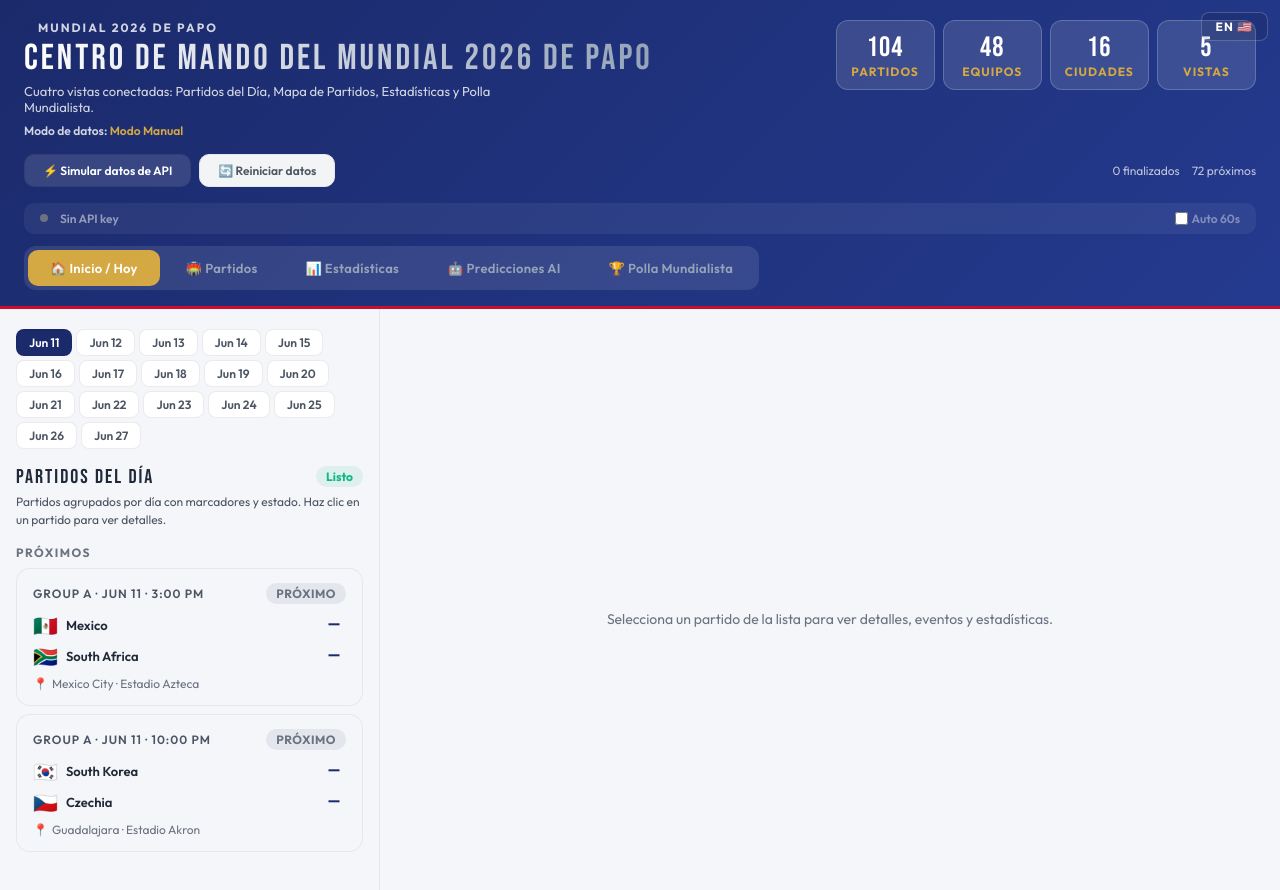
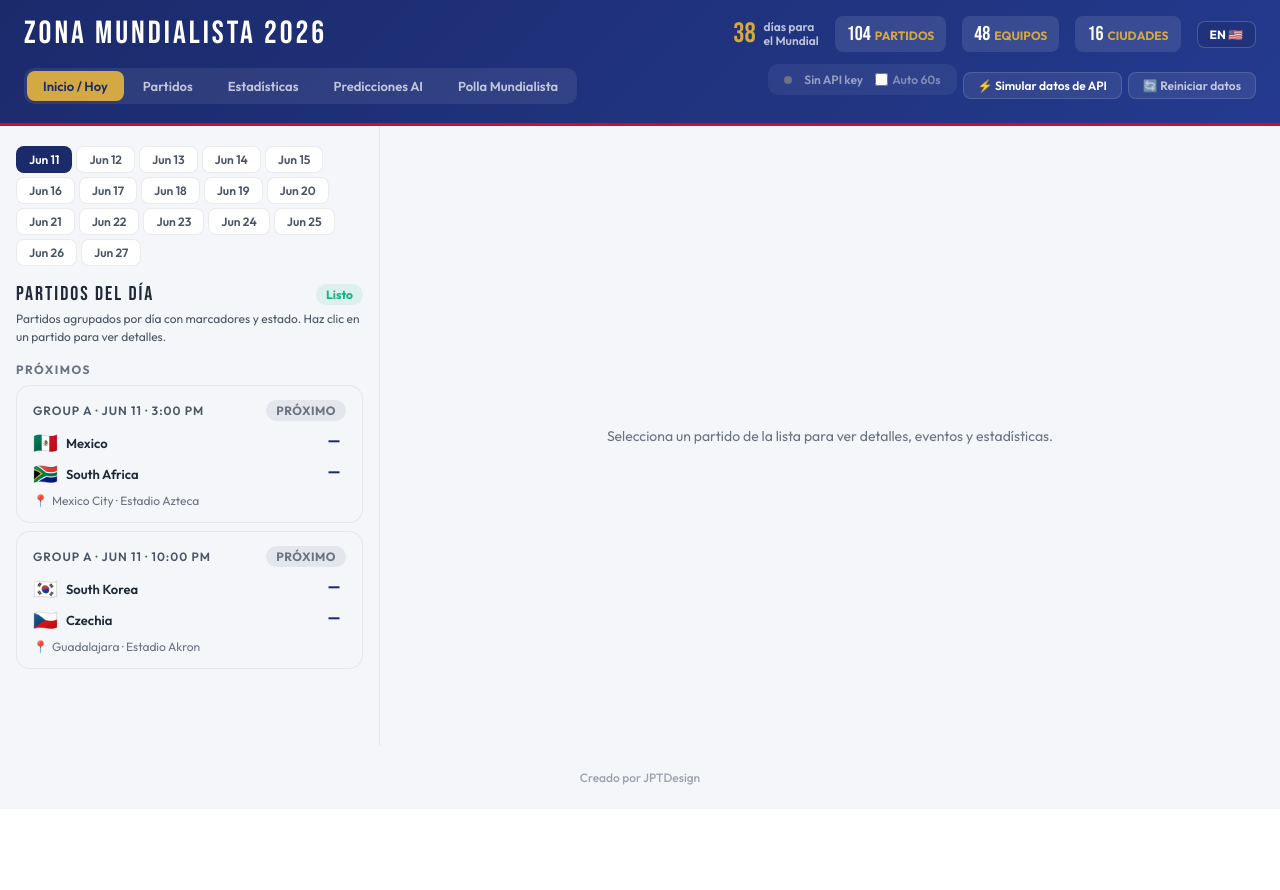
Before and after one commit to papsTrue73/worldcup-papo, a React (Vite) app: page / in a window 1280 px wide. Shown: the top 890 px of the page. After the commit the page ends 809 px from the top, so only its background shows below. Built offline with nearby package versions, Linux system fonts and the light colour scheme.

Commit message:
update app

```diff
--- a/src/App.jsx
+++ b/src/App.jsx
@@ -14,8 +14,8 @@ if(ENV_SHEET_ID)ENV_SHEET_URL=`https://docs.google.com/spreadsheets/d/${ENV_SHEE
 const LANG = {
   es: {
     // Header
-    brandSub: "Mundial 2026 de Papo",
-    brandTitle: "Centro de Mando del Mundial 2026 de Papo",
+    brandSub: "Zona Mundialista",
+    brandTitle: "Zona Mundialista 2026",
     brandDesc: "Cuatro vistas conectadas: Partidos del Día, Mapa de Partidos, Estadísticas y Polla Mundialista.",
     dataMode: "Modo de datos:",
     apiLive: "API en Vivo Conectada",
@@ -115,8 +115,8 @@ const LANG = {
     evYellow: "Tarjeta Amarilla", evRed: "Tarjeta Roja",
   },
   en: {
-    brandSub: "Papo's 2026 World Cup",
-    brandTitle: "Papo's 2026 World Cup Command Center",
+    brandSub: "Zona Mundialista",
+    brandTitle: "Zona Mundialista 2026",
     brandDesc: "Four connected views: Today's Games, Fixture Map, Statistics Center and Prediction Game.",
     dataMode: "Data mode:",
     apiLive: "Live API Connected", demoActive: "Demo Mode Active", manualMode: "Manual Mode",
@@ -409,6 +409,37 @@ const DEMO_PLAYERS = [
 const fl=document.createElement("link");
 fl.href="https://fonts.googleapis.com/css2?family=Bebas+Neue&family=Outfit:wght@300;400;500;600;700;800&display=swap";
 fl.rel="stylesheet";document.head.appendChild(fl);
+// Hide scrollbar on mobile nav
+const mobileCSS = document.createElement("style");
+mobileCSS.textContent = `*{-webkit-tap-highlight-color:transparent}::-webkit-scrollbar{width:4px;height:4px}::-webkit-scrollbar-thumb{background:rgba(0,0,0,.1);border-radius:4px}@media(max-width:768px){.nav-scroll::-webkit-scrollbar{display:none}}`;
+document.head.appendChild(mobileCSS);
+
+// Countdown to World Cup kickoff: June 11, 2026
+// Mobile detection
+function useIsMobile(bp=768) {
+  const [m, setM] = useState(typeof window!=="undefined" && window.innerWidth < bp);
+  useEffect(() => {
+    const h = () => setM(window.innerWidth < bp);
+    window.addEventListener("resize", h);
+    return () => window.removeEventListener("resize", h);
+  }, [bp]);
+  return m;
+}
+
+const WC_START = new Date("2026-06-11T17:00:00-04:00").getTime();
+function Countdown() {
+  const [now, setNow] = useState(Date.now());
+  useEffect(() => { const id = setInterval(() => setNow(Date.now()), 60000); return () => clearInterval(id); }, []);
+  const diff = WC_START - now;
+  if(diff <= 0) return <span style={{fontSize:12,fontWeight:700,color:"#10b981"}}>⚽ EN VIVO</span>;
+  const days = Math.ceil(diff/86400000);
+  return (
+    <div style={{display:"flex",alignItems:"center",gap:8}}>
+      <span style={{fontFamily:fb,fontSize:28,color:"#D4A843",lineHeight:1}}>{days}</span>
+      <span style={{fontSize:12,color:"rgba(255,255,255,.7)",fontWeight:600,lineHeight:1.2}}>días para<br/>el Mundial</span>
+    </div>
+  );
+}
 
 const ff = "'Outfit',sans-serif";
 const fb = "'Bebas Neue',sans-serif";
@@ -489,6 +520,7 @@ function GameCard({match:m, selected, onClick}) {
 // ─────────────────────────────────────────────
 function MatchDetail({match:m, onEdit}) {
   const t=_t;
+  const mobile=useIsMobile();
   if(!m) return (
     <div style={{display:"flex",alignItems:"center",justifyContent:"center",height:"100%",color:"#6B7280",fontSize:14,padding:40,textAlign:"center"}}>
       Selecciona un partido de la lista para ver detalles, eventos y estadísticas.
@@ -521,11 +553,11 @@ function MatchDetail({match:m, onEdit}) {
         </div>
         <div style={{textAlign:"center"}}>
           {m.status !== "upcoming" ? (
-            <div style={{fontFamily:fb,fontSize:56,color:"#1B2A6B",letterSpacing:4}}>
+            <div style={{fontFamily:fb,fontSize:mobile?40:56,color:"#1B2A6B",letterSpacing:4}}>
               {m.homeScore}<span style={{color:"#9CA3AF",margin:"0 6px"}}>:</span>{m.awayScore}
             </div>
           ) : (
-            <div style={{fontFamily:fb,fontSize:28,color:"#9CA3AF",letterSpacing:4}}>VS</div>
+            <div style={{fontFamily:fb,fontSize:mobile?20:28,color:"#9CA3AF",letterSpacing:4}}>VS</div>
           )}
         </div>
         <div style={{textAlign:"center"}}>
@@ -715,6 +747,7 @@ function EditModal({match:m, onSave, onClose}) {
 // ─────────────────────────────────────────────
 function HomePage({fixtures, selectedDate, setSelectedDate, selectedMatch, setSelectedMatch, onEdit}) {
   const t=_t;
+  const mobile=useIsMobile();
   const dayMatches = useMemo(()=> fixtures.filter(f=>f.date===selectedDate), [fixtures,selectedDate]);
   const jugados = dayMatches.filter(f=>f.status==="ft");
   const live = dayMatches.filter(f=>f.status==="live");
@@ -723,7 +756,7 @@ function HomePage({fixtures, selectedDate, setSelectedDate, selectedMatch, setSe
   return (
     <div style={{display:"grid",gridTemplateColumns:"380px 1fr",gap:0,minHeight:"calc(100vh - 180px)"}}>
       {/* LEFT: Game list */}
-      <div style={{borderRight:"1px solid #E5E7EB",padding:"20px 16px",overflow:"auto",maxHeight:"calc(100vh - 180px)"}}>
+      <div style={{borderRight:"1px solid #E5E7EB",padding:"20px 16px",overflow:"auto",maxHeight:mobile?"none":"calc(100vh - 180px)"}}>
         {/* Date nav */}
         <div style={{display:"flex",gap:4,marginBottom:16,flexWrap:"wrap"}}>
           {MATCH_DATES.map(d=>(
@@ -763,7 +796,7 @@ function HomePage({fixtures, selectedDate, setSelectedDate, selectedMatch, setSe
       </div>
 
       {/* RIGHT: Match detail */}
-      <div style={{overflow:"auto",maxHeight:"calc(100vh - 180px)"}}>
+      <div style={{overflow:"auto",maxHeight:mobile?"none":"calc(100vh - 180px)"}}>
         <MatchDetail match={selectedMatch} onEdit={onEdit}/>
       </div>
     </div>
@@ -775,6 +808,7 @@ function HomePage({fixtures, selectedDate, setSelectedDate, selectedMatch, setSe
 // ─────────────────────────────────────────────
 function FixturesPage({fixtures, onSelect}) {
   const t=_t;
+  const mobile=useIsMobile();
   const [gf, setGf] = useState("ALL");
   const list = gf==="ALL" ? fixtures : fixtures.filter(f=>f.group===gf);
   return (<div style={{padding:"20px 0"}}>
@@ -836,6 +870,7 @@ function fbtn(a){return{padding:"6px 14px",borderRadius:8,border:"1px solid rgba
 // ─────────────────────────────────────────────
 function StatsPage({fixtures}) {
   const t=_t;
+  const mobile=useIsMobile();
   const [selTeam, setSelTeam] = useState(null);
   const [statsView, setStatsView] = useState("tournament"); // tournament | team
   const done = fixtures.filter(f=>f.status==="ft"||f.status==="live");
@@ -968,7 +1003,7 @@ function StatsPage({fixtures}) {
         ))}
       </div>
 
-      <div style={{display:"grid",gridTemplateColumns:"1fr 1fr",gap:20,marginBottom:20}}>
+      <div style={{display:"grid",gridTemplateColumns:mobile?"1fr":"1fr 1fr",gap:mobile?16:20,marginBottom:20}}>
         {/* Match results */}
         <div style={card()}>
           <div style={{fontFamily:fb,fontSize:18,letterSpacing:2,color:"#1B2A6B",marginBottom:12}}>{t.matchResults}</div>
@@ -1024,7 +1059,7 @@ function StatsPage({fixtures}) {
       {/* Performance bars */}
       <div style={card()}>
         <div style={{fontFamily:fb,fontSize:18,letterSpacing:2,color:"#1B2A6B",marginBottom:16}}>{t.perfMetrics}</div>
-        <div style={{display:"grid",gridTemplateColumns:"1fr 1fr",gap:20}}>
+        <div style={{display:"grid",gridTemplateColumns:mobile?"1fr":"1fr 1fr",gap:mobile?16:20}}>
           <StatBar label="Goles Anotados" value={ts.gf} max={maxGoals} color="#10b981"/>
           <StatBar label="Goles Recibidos" value={ts.ga} max={maxGoals} color="#ef4444"/>
           <StatBar label="Total de Tiros" value={ts.shots} max={maxShots} color="#2E5DB5"/>
@@ -1068,7 +1103,7 @@ function StatsPage({fixtures}) {
     {/* Team selector */}
     <div style={{marginBottom:24}}>
       <div style={{fontFamily:fb,fontSize:18,letterSpacing:2,color:"#6B7280",marginBottom:12}}>{t.selectTeam}</div>
-      <div style={{display:"grid",gridTemplateColumns:"repeat(auto-fill,minmax(130px,1fr))",gap:6}}>
+      <div style={{display:"grid",gridTemplateColumns:mobile?"repeat(3,1fr)":"repeat(auto-fill,minmax(130px,1fr))",gap:6}}>
         {ALL_TEAMS.map(t=>{
           const hasData = !!teamStats[t.name];
           return (<button key={t.name} onClick={()=>selectTeam(t.name)} style={{
@@ -1221,6 +1256,7 @@ const DEMO_AI_PREDS = [
 
 function AIPredsPage() {
   const t=_t;
+  const mobile=useIsMobile();
   const [bsdKey, setBsdKey] = useState(ENV_BSD_KEY);
   const [bsdPreds, setBsdPreds] = useState([]);
   const [bsdLoading, setBsdLoading] = useState(false);
@@ -1294,7 +1330,7 @@ function AIPredsPage() {
           {bsdLoading ? "Cargando predicciones..." : "Sin predicciones disponibles."}
         </div>
       ) : (
-        <div style={{display:"grid",gridTemplateColumns:"repeat(auto-fill,minmax(380px,1fr))",gap:16}}>
+        <div style={{display:"grid",gridTemplateColumns:mobile?"1fr":"repeat(auto-fill,minmax(380px,1fr))",gap:16}}>
           {preds.map((p,i)=>{
             const ht=team(p.home), at=team(p.away);
             const maxProb = Math.max(p.homeWin,p.draw,p.awayWin);
@@ -1371,6 +1407,7 @@ function calcPts(player, fixtures) {
 
 function PredictionsPage({fixtures,uploaded,setUploaded}) {
   const t=_t;
+  const mobile=useIsMobile();
   const [sel,setSel]=useState(null);
   const [filter,setFilter]=useState("all");
   const [showDemo,setShowDemo]=useState(true);
@@ -1583,18 +1620,18 @@ function PredictionsPage({fixtures,uploaded,setUploaded}) {
             <span style={{fontSize:12,fontWeight:700,padding:"3px 12px",borderRadius:20,background:sel.group==="friends"?"rgba(6,182,212,.12)":"rgba(244,63,94,.12)",color:sel.group==="friends"?"#1B2A6B":"#009B3A",marginTop:6,display:"inline-block"}}>{sel.group==="friends"?t.friends.charAt(0).toUpperCase()+t.friends.slice(1).toLowerCase():t.family.charAt(0).toUpperCase()+t.family.slice(1).toLowerCase()}</span></div>
           <div style={{textAlign:"center"}}><div style={{fontFamily:fb,fontSize:48,color:"#D4A843"}}>{pts.total}</div><div style={{fontSize:12,fontWeight:700,color:"#4B5563"}}>PUNTOS</div></div>
         </div>
-        <div style={{display:"grid",gridTemplateColumns:"repeat(4,1fr)",gap:10,marginTop:20}}>
+        <div style={{display:"grid",gridTemplateColumns:mobile?"repeat(2,1fr)":"repeat(4,1fr)",gap:10,marginTop:20}}>
           {[{v:pts.rCount,l:t.resultados,s:`${pts.rPts} pts`,c:"#1B2A6B"},{v:pts.eCount,l:t.exactos,s:`${pts.ePts} pts`,c:"#10b981"},{v:Object.keys(sel.groupWinners||{}).length,l:t.grupos,s:`${pts.gPts} pts`,c:"#C8102E"},{v:"—",l:t.bonos,s:"0 pts",c:"#D4A843"}].map(x=>(<div key={x.l} style={{background:"#FFFFFF",borderRadius:12,padding:"12px 10px",textAlign:"center",border:"1px solid rgba(0,0,0,.05)"}}>
             <div style={{fontFamily:fb,fontSize:22,color:x.c}}>{x.v}</div><div style={{fontSize:12,color:"#4B5563"}}>{x.l}</div><div style={{fontSize:12,fontWeight:700,color:x.c,marginTop:2}}>{x.s}</div></div>))}
         </div>
       </div>
-      <div style={{display:"grid",gridTemplateColumns:"1fr 1fr",gap:20}}>
+      <div style={{display:"grid",gridTemplateColumns:mobile?"1fr":"1fr 1fr",gap:mobile?16:20}}>
         <div style={{background:"#FFFFFF",border:"1px solid rgba(0,0,0,.08)",borderRadius:16,padding:20}}>
           <div style={{fontFamily:fb,fontSize:18,letterSpacing:2,color:"#1B2A6B",marginBottom:16}}>{t.preTournament}</div>
           {[{l:"Campeón",v:sel.champion},{l:"Bota de Oro",v:sel.goldenBoot}].map(x=>(<div key={x.l} style={{padding:"10px 14px",background:"#FFFFFF",borderRadius:10,marginBottom:8}}>
             <div style={{fontSize:12,color:"#4B5563",fontWeight:600}}>{x.l}</div><div style={{fontSize:16,fontWeight:700,color:"#1F2937",marginTop:2}}>{x.v||"—"}</div></div>))}
           <div style={{fontFamily:fb,fontSize:16,letterSpacing:2,color:"#1B2A6B",marginTop:20,marginBottom:12}}>{t.groupWinners}</div>
-          <div style={{display:"grid",gridTemplateColumns:"1fr 1fr",gap:6}}>
+          <div style={{display:"grid",gridTemplateColumns:mobile?"1fr":"1fr 1fr",gap:6}}>
             {Object.entries(sel.groupWinners||{}).map(([g,pick])=>{
               const st=calcStandings(g,fixtures);const actual=st.length>0&&st[0].mp>0?st[0].name:null;const ok=actual&&actual===pick;
               return(<div key={g} style={{display:"flex",alignItems:"center",justifyContent:"space-between",padding:"6px 10px",borderRadius:8,fontSize:12,background:!actual?"rgba(255,255,255,.02)":ok?"rgba(16,185,129,.08)":"rgba(239,68,68,.08)",border:`1px solid ${!actual?"rgba(0,0,0,.05)":ok?"rgba(16,185,129,.2)":"rgba(239,68,68,.2)"}`}}>
@@ -1847,6 +1884,7 @@ export default function App() {
   const [lang, setLang] = useState("es");
   const t=LANG[lang]||LANG.es;
   _t=t;
+  const mobile = useIsMobile();
   const [appReady, setAppReady] = useState(false);
   const [fixtures, setFixtures] = useState(initFixtures);
   const [page, setPage] = useState("home");
@@ -1910,7 +1948,7 @@ export default function App() {
   if(!appReady) return (
     <div style={{fontFamily:ff,background:"#F5F6FA",minHeight:"100vh",display:"flex",flexDirection:"column",alignItems:"center",justifyContent:"center",color:"#1F2937"}}>
       <div style={{fontSize:72,marginBottom:16}}>⚽</div>
-      <div style={{fontFamily:fb,fontSize:36,letterSpacing:3,color:"#1B2A6B",marginBottom:8}}>{t.brandTitle}</div>
+      <div style={{fontFamily:fb,fontSize:mobile?24:36,letterSpacing:3,color:"#1B2A6B",marginBottom:8}}>Zona Mundialista 2026</div>
       <div style={{fontSize:14,color:"#6B7280"}}>Cargando...</div>
     </div>
   );
@@ -1918,69 +1956,51 @@ export default function App() {
   return (
     <div style={{fontFamily:ff,background:"#F5F6FA",minHeight:"100vh",color:"#1F2937"}}>
       {/* ─── HEADER ─── */}
-      <div style={{background:"linear-gradient(135deg,#1B2A6B 0%,#243A8E 100%)",borderBottom:"3px solid #C8102E",padding:"20px 24px 16px",position:"relative",position:"relative"}}>
-        <div style={{maxWidth:1280,margin:"0 auto"}}>
-          <div style={{display:"flex",justifyContent:"space-between",alignItems:"flex-start",flexWrap:"wrap",gap:16,marginBottom:16}}>
-            <div>
-              <div style={{fontSize:12,fontWeight:700,color:"rgba(255,255,255,.8)",letterSpacing:2,textTransform:"uppercase",marginBottom:4,display:"flex",alignItems:"center",gap:6}}>
-                <span style={{width:8,height:8,borderRadius:4,background:"#1B2A6B"}}/>{t.brandSub}
-              </div>
-              <div style={{fontFamily:fb,fontSize:36,letterSpacing:3,lineHeight:1.1,
-                background:"linear-gradient(90deg,#fff 0%,#94a3b8 100%)",WebkitBackgroundClip:"text",WebkitTextFillColor:"transparent"}}>
-                {t.brandTitle}
-              </div>
-              <div style={{fontSize:13,color:"rgba(255,255,255,.8)",marginTop:4,maxWidth:480}}>
-                {t.brandDesc}
-              </div>
-              <div style={{marginTop:8,fontSize:12,fontWeight:600,color:"rgba(255,255,255,.8)"}}>
-                {t.dataMode} <span style={{color:apiConnected?"#10b981":demoMode?"#1B2A6B":"#D4A843"}}>{apiConnected?t.apiLive:demoMode?t.demoActive:t.manualMode}</span>
-              </div>
+      <div style={{background:"linear-gradient(135deg,#1B2A6B 0%,#243A8E 100%)",borderBottom:"3px solid #C8102E",padding:mobile?"12px 16px":"16px 24px"}}>
+        <div style={{maxWidth:1280,margin:"0 auto",padding:mobile?"0":"0"}}>
+          {/* Row 1: Title + Countdown + Stats + Lang */}
+          <div style={{display:"flex",justifyContent:"space-between",alignItems:"center",flexWrap:"wrap",gap:mobile?8:12,marginBottom:mobile?8:12}}>
+            <div style={{fontFamily:fb,fontSize:mobile?22:32,letterSpacing:mobile?2:3,lineHeight:1,color:"#FFFFFF"}}>
+              Zona Mundialista 2026
             </div>
-            <div style={{display:"grid",gridTemplateColumns:"repeat(4,1fr)",gap:8}}>
-              <button onClick={()=>setLang(l=>l==="es"?"en":"es")} style={{position:"absolute",top:12,right:12,padding:"6px 14px",borderRadius:8,border:"1px solid rgba(255,255,255,.2)",background:"rgba(0,0,0,.1)",color:"#fff",fontSize:12,fontWeight:700,cursor:"pointer",fontFamily:ff,letterSpacing:1,zIndex:10}}>{lang==="es"?"EN 🇺🇸":"ES 🇪🇸"}</button>
-              {[{v:"104",l:t.matches},{v:"48",l:t.teams},{v:"16",l:t.cities},{v:"5",l:t.views}].map(x=>(
-                <div key={x.l} style={{background:"rgba(255,255,255,.12)",border:"1px solid rgba(255,255,255,.2)",borderRadius:12,padding:"10px 14px",textAlign:"center",minWidth:72}}>
-                  <div style={{fontFamily:fb,fontSize:28,color:"#fff",letterSpacing:1}}>{x.v}</div>
-                  <div style={{fontSize:12,color:"#D4A843",fontWeight:700,letterSpacing:1}}>{x.l}</div>
+            <div style={{display:"flex",alignItems:"center",gap:mobile?8:16}}>
+              <Countdown/>
+              {!mobile && [{v:"104",l:t.matches},{v:"48",l:t.teams},{v:"16",l:t.cities}].map(x=>(
+                <div key={x.l} style={{background:"rgba(255,255,255,.1)",borderRadius:8,padding:"6px 12px",textAlign:"center"}}>
+                  <span style={{fontFamily:fb,fontSize:20,color:"#fff"}}>{x.v}</span>
+                  <span style={{fontSize:12,color:"#D4A843",fontWeight:700,marginLeft:4}}>{x.l}</span>
                 </div>
               ))}
+              <button onClick={()=>setLang(l=>l==="es"?"en":"es")} style={{padding:"5px 12px",borderRadius:8,border:"1px solid rgba(255,255,255,.2)",background:"rgba(0,0,0,.1)",color:"#fff",fontSize:12,fontWeight:700,cursor:"pointer",fontFamily:ff}}>{lang==="es"?"EN 🇺🇸":"ES 🇪🇸"}</button>
             </div>
           </div>
-
-          {/* Action buttons */}
-          <div style={{display:"flex",gap:8,flexWrap:"wrap",marginBottom:16}}>
-            <button onClick={simulateDemo} style={{padding:"8px 18px",borderRadius:10,border:"1px solid rgba(0,0,0,.1)",cursor:"pointer",background:"rgba(255,255,255,.12)",color:"#FFFFFF",fontSize:12,fontWeight:600,fontFamily:ff,display:"flex",alignItems:"center",gap:6}}>
-              {`⚡ ${t.simulate}`}
-            </button>
-            <button onClick={resetData} style={{padding:"8px 18px",borderRadius:10,border:"1px solid rgba(0,0,0,.1)",cursor:"pointer",background:"#F3F4F6",border:"1px solid #E5E7EB",color:"#4B5563",fontSize:12,fontWeight:600,fontFamily:ff,display:"flex",alignItems:"center",gap:6}}>
-              {`🔄 ${t.reset}`}
-            </button>
-            <div style={{marginLeft:"auto",display:"flex",alignItems:"center",gap:12,fontSize:12,color:"rgba(255,255,255,.7)"}}>
-              <span>{totalPlayed} {t.finished}</span>
-              {totalLive>0&&<span style={{color:"#ef4444",fontWeight:700}}>{totalLive} {t.liveCount}</span>}
-              <span>{72-totalPlayed-totalLive} {t.upcomingCount}</span>
+          {/* Row 2: Nav + Actions */}
+          <div style={{display:"flex",alignItems:"center",gap:8,flexWrap:"wrap"}}>
+            <div style={{display:"flex",gap:3,background:"rgba(255,255,255,.08)",borderRadius:10,padding:3,overflowX:"auto",WebkitOverflowScrolling:"touch",flex:mobile?1:"none"}}>
+              {[{id:"home",label:t.navHome},{id:"fixtures",label:t.navFixtures},{id:"stats",label:t.navStats},{id:"ai",label:t.navAI},{id:"predictions",label:t.navPolla}].map(t=>(
+                <button key={t.id} onClick={()=>setPage(t.id)} style={{
+                  padding:mobile?"6px 10px":"7px 16px",borderRadius:8,border:"none",cursor:"pointer",fontFamily:ff,fontSize:mobile?12:13,fontWeight:600,
+                  whiteSpace:"nowrap",transition:"all .15s",
+                  background:page===t.id?"#D4A843":"transparent",
+                  color:page===t.id?"#1B2A6B":"rgba(255,255,255,.7)",
+                }}>{t.label}</button>
+              ))}
             </div>
+            {!mobile && <div style={{display:"flex",alignItems:"center",gap:6,marginLeft:"auto"}}>
+              <FetchPanel fixtures={fixtures} onUpdate={handleApiUpdate}/>
+              <button onClick={simulateDemo} style={{padding:"5px 14px",borderRadius:8,border:"1px solid rgba(255,255,255,.15)",cursor:"pointer",background:"rgba(255,255,255,.08)",color:"#FFFFFF",fontSize:12,fontWeight:600,fontFamily:ff}}>
+                {`⚡ ${t.simulate}`}
+              </button>
+              <button onClick={resetData} style={{padding:"5px 14px",borderRadius:8,border:"1px solid rgba(255,255,255,.15)",cursor:"pointer",background:"rgba(255,255,255,.08)",color:"rgba(255,255,255,.7)",fontSize:12,fontWeight:600,fontFamily:ff}}>
+                {`🔄 ${t.reset}`}
+              </button>
+            </div>}
           </div>
-
-          {/* API Fetch Panel */}
-          <FetchPanel fixtures={fixtures} onUpdate={handleApiUpdate}/>
-
-          {/* Nav tabs */}
-          <div style={{display:"flex",gap:4,background:"rgba(255,255,255,.1)",borderRadius:12,padding:4,width:"fit-content"}}>
-            {[{id:"home",icon:"🏠",label:t.navHome},{id:"fixtures",icon:"🏟️",label:t.navFixtures},{id:"stats",icon:"📊",label:t.navStats},{id:"ai",icon:"🤖",label:t.navAI},{id:"predictions",icon:"🏆",label:t.navPolla}].map(t=>(
-              <button key={t.id} onClick={()=>setPage(t.id)} style={{
-                padding:"10px 22px",borderRadius:10,border:"none",cursor:"pointer",fontFamily:ff,fontSize:13,fontWeight:600,
-                letterSpacing:.3,transition:"all .2s",display:"flex",alignItems:"center",gap:6,
-                background:page===t.id?"#D4A843":"transparent",
-                color:page===t.id?"#fff":"#94a3b8",
-              }}>{t.icon} {t.label}</button>
-            ))}
-          </div>
         </div>
       </div>
 
       {/* ─── CONTENT ─── */}
-      <div style={{maxWidth:1280,margin:"0 auto"}}>
+      <div style={{maxWidth:1280,margin:"0 auto",padding:mobile?"0 12px":"0"}}>
         {page==="home" && <HomePage fixtures={fixtures} selectedDate={selectedDate} setSelectedDate={setSelectedDate} selectedMatch={liveSelected} setSelectedMatch={setSelectedMatch} onEdit={setEditMatch}/>}
         {page==="fixtures" && <FixturesPage fixtures={fixtures} onSelect={handleFixtureSelect}/>}
         {page==="stats" && <StatsPage fixtures={fixtures}/>}
@@ -1990,6 +2010,7 @@ export default function App() {
 
       {/* ─── EDIT MODAL ─── */}
       {editMatch && <EditModal match={editMatch} onSave={handleSave} onClose={()=>setEditMatch(null)}/>}
+      <div style={{textAlign:"center",padding:"24px 16px",fontSize:12,color:"#9CA3AF",fontWeight:500}}>Creado por JPTDesign</div>
     </div>
   );
 }
```
